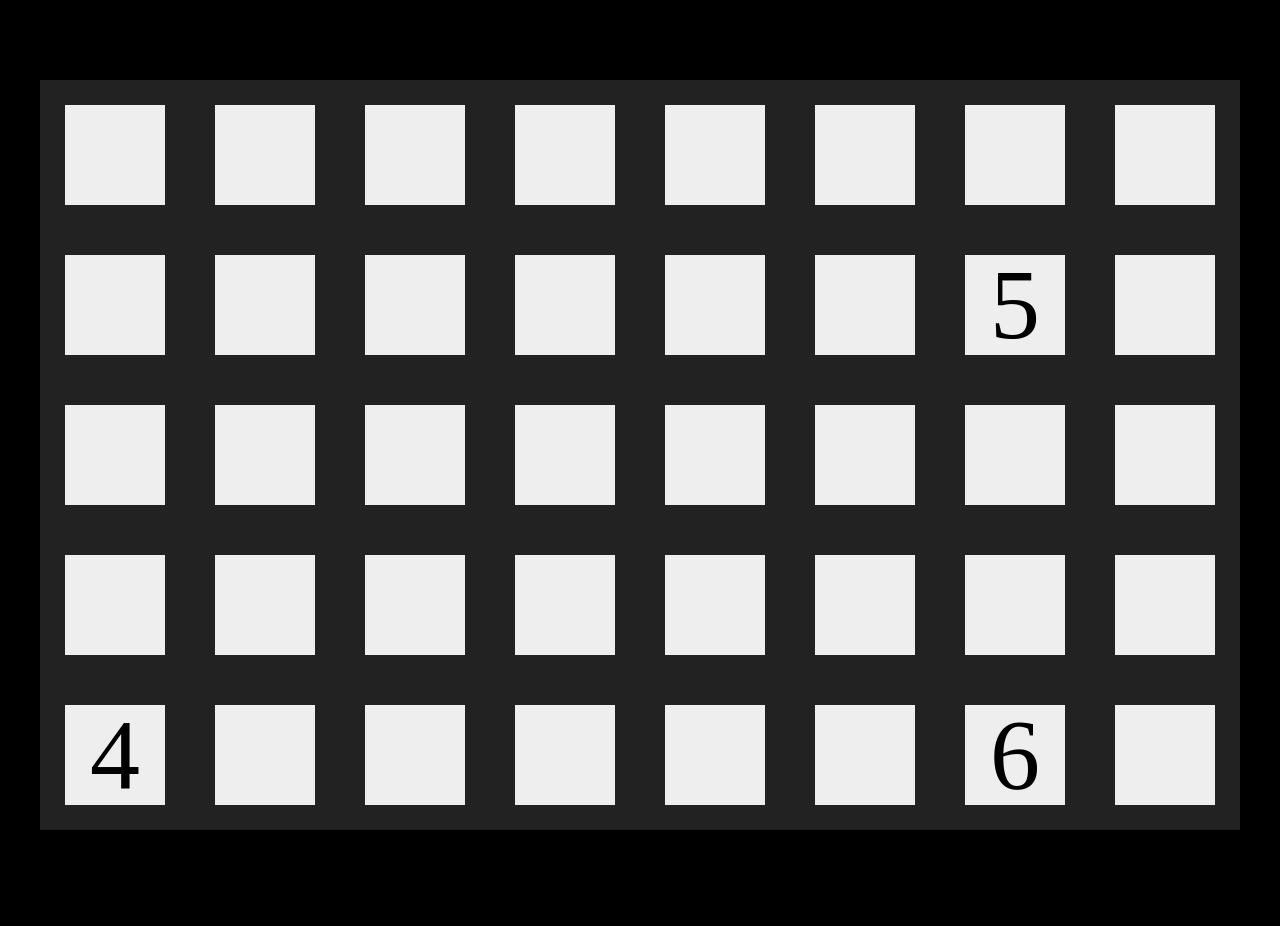
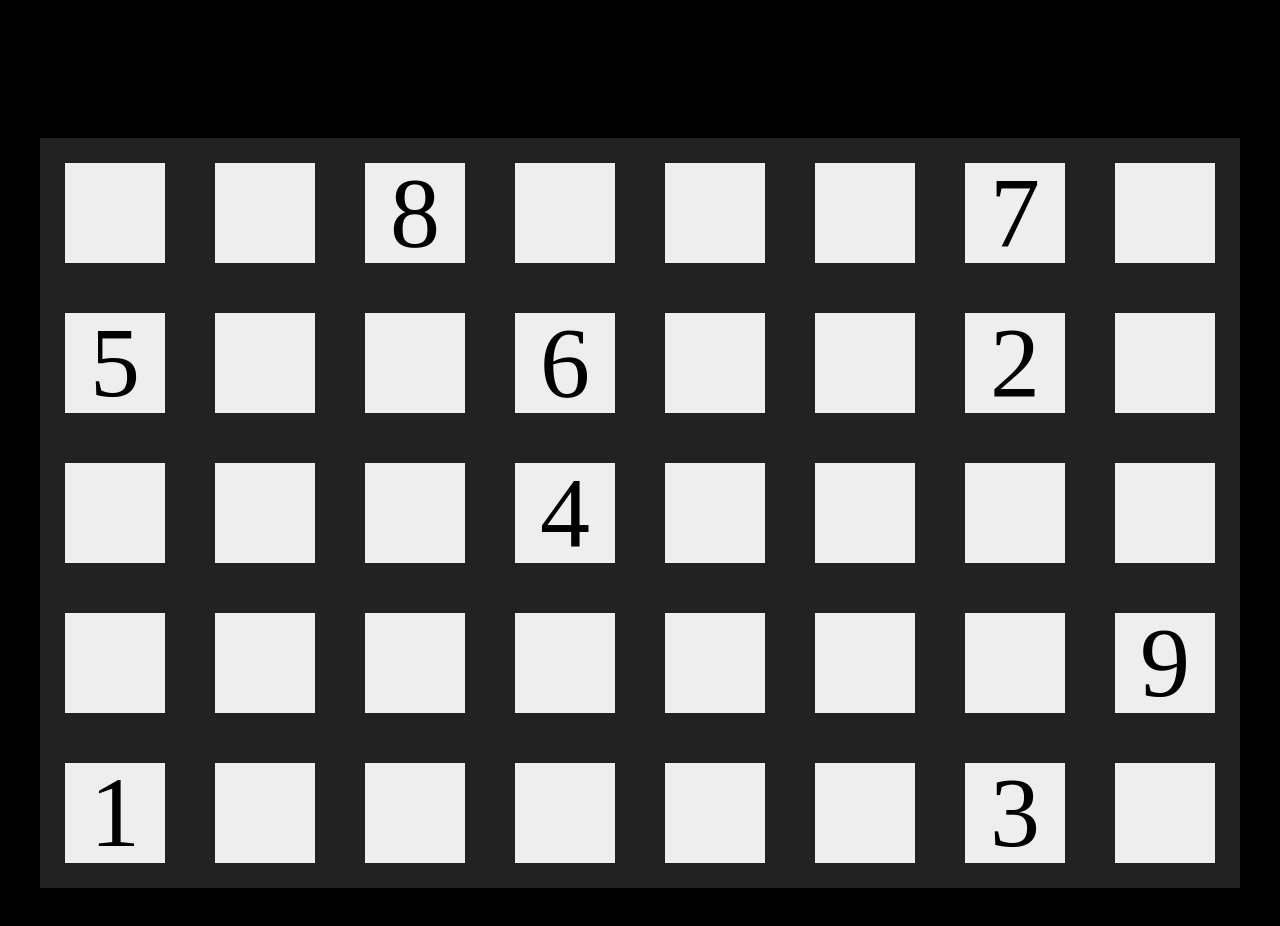
Before and after one commit to jusufjulma/chimpgame, a React (Create React App) app: page / in a window 1280 px wide. Shown: the top 926 px of the page. Built offline with nearby package versions, Linux system fonts and the light colour scheme.

Commit message:
fix bug in grid generation

```diff
--- a/src/App.js
+++ b/src/App.js
@@ -6,6 +6,7 @@ function App() {
   return (
     <div>
       <h1>HAHAH </h1>
+      <h1>HAHAH </h1>
       <Gameboard />
       <Options />
     </div>
--- a/src/components/gameboard/gameboard.js
+++ b/src/components/gameboard/gameboard.js
@@ -6,7 +6,7 @@ export class Gameboard extends React.Component {
 
     let random = (factor) => Math.floor(Math.random() * factor)
 
-    let numberCount = 3;
+    let numberCount = 9;
     let selectedCells = [];
     let numberValues = [];
     let rightOrder = [];
@@ -50,13 +50,15 @@ export class Gameboard extends React.Component {
       let j = 0;
       console.log(rightOrder[j][0], 'asdasd')
       for (let i = 0; i < 40; i++) {
+        let jump = 0;
         for (let j = 0; j < rightOrder.length; j++) {
           if (rightOrder[j][0] === i) {
             items.push(<Cell id={rightOrder[j][0]} value={rightOrder[j][1]} />)
-            i++
+            jump++
           }
         }
-        items.push(<Cell id={i} value={20} />)
+        if (jump === 0) items.push(<Cell id={i} value={20} />)
+        jump = 0;
       }
     }
 
```
